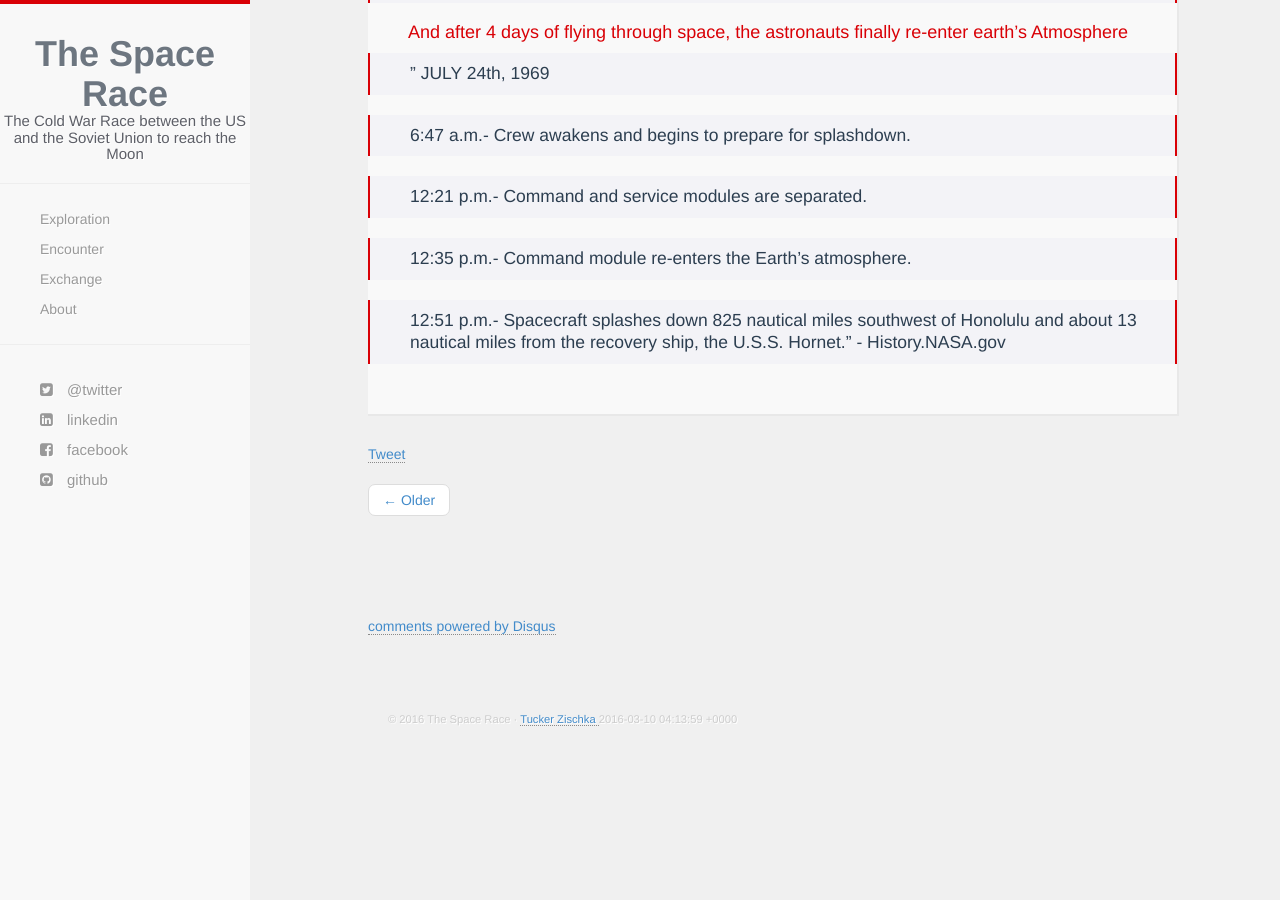
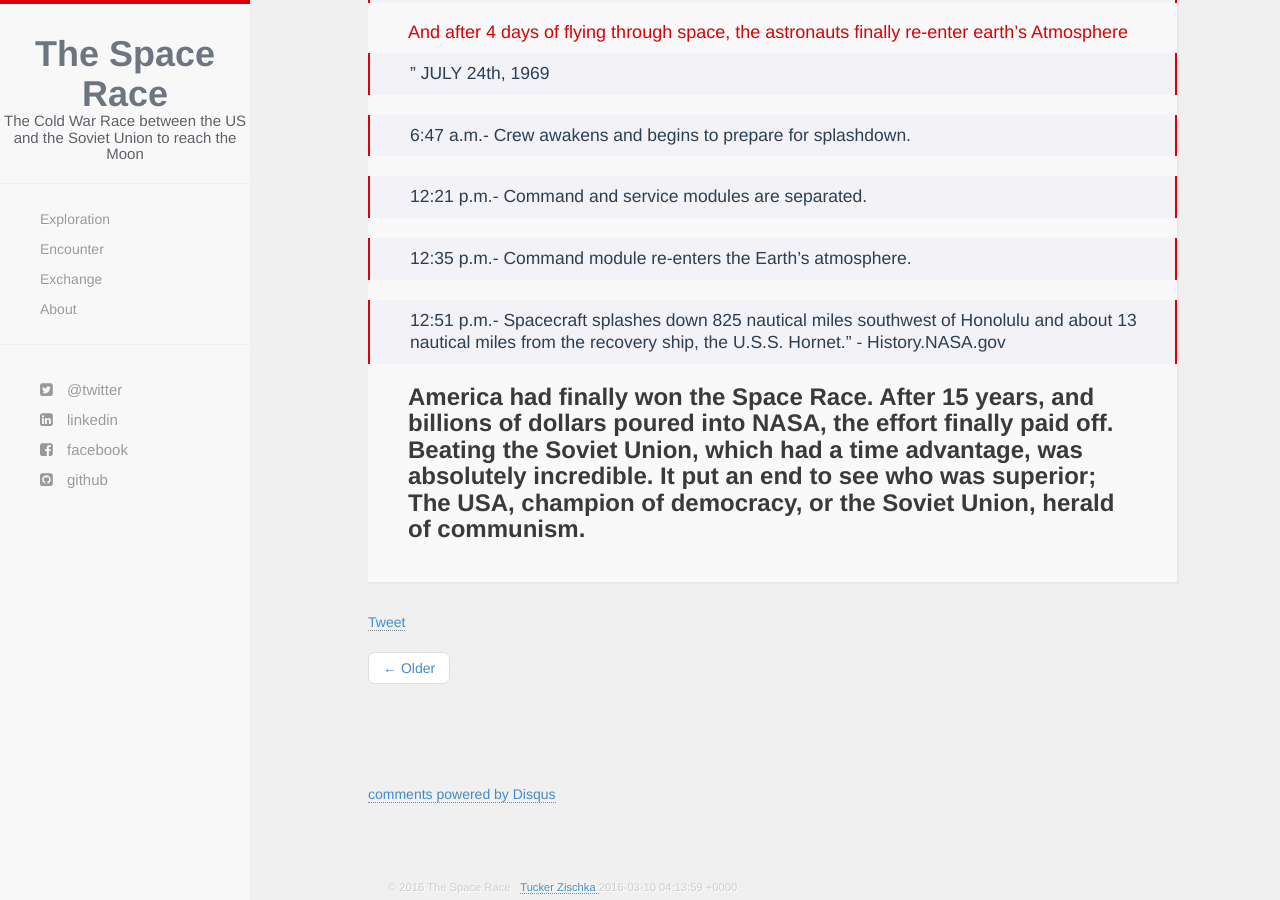
Before and after one commit to Tucker-Z/Tucker-Z.github.io, a Jekyll site: the page built from _posts/1969-6-19-Moon.markdown, in a window 1280 px wide and 900 px high, scrolled down 4472 px. Built offline with Jekyll 4.4.1, drawn with Linux system fonts in a browser that asks for light colours; nearby versions of some CDN libraries; Markdown is read by kramdown in place of the engine named in the settings; comment, search, counter and statistics services are not loaded; before the commit the page ends 5204 px from its top, so only the background shows below that.

Commit message:
how do i not do a message

```diff
--- a/_posts/1969-6-19-Moon.markdown
+++ b/_posts/1969-6-19-Moon.markdown
@@ -64,3 +64,5 @@ title: Reaching for the Moon
 > 12:35 p.m.- Command module re-enters the Earth's atmosphere.
 
 > 12:51 p.m.- Spacecraft splashes down 825 nautical miles southwest of Honolulu and about 13 nautical miles from the recovery ship, the U.S.S. Hornet."  - History.NASA.gov
+
+### America had finally won the Space Race. After 15 years, and billions of dollars poured into NASA, the effort finally paid off.  Beating the Soviet Union, which had a time advantage, was absolutely incredible. It put an end to see who was superior; The USA, champion of democracy, or the Soviet Union, herald of communism.
```
